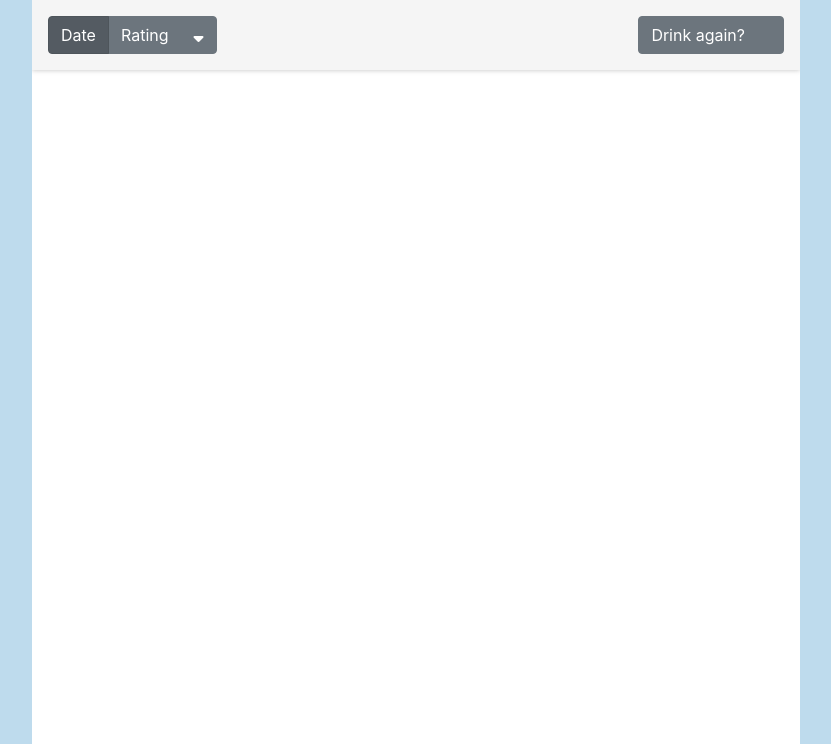
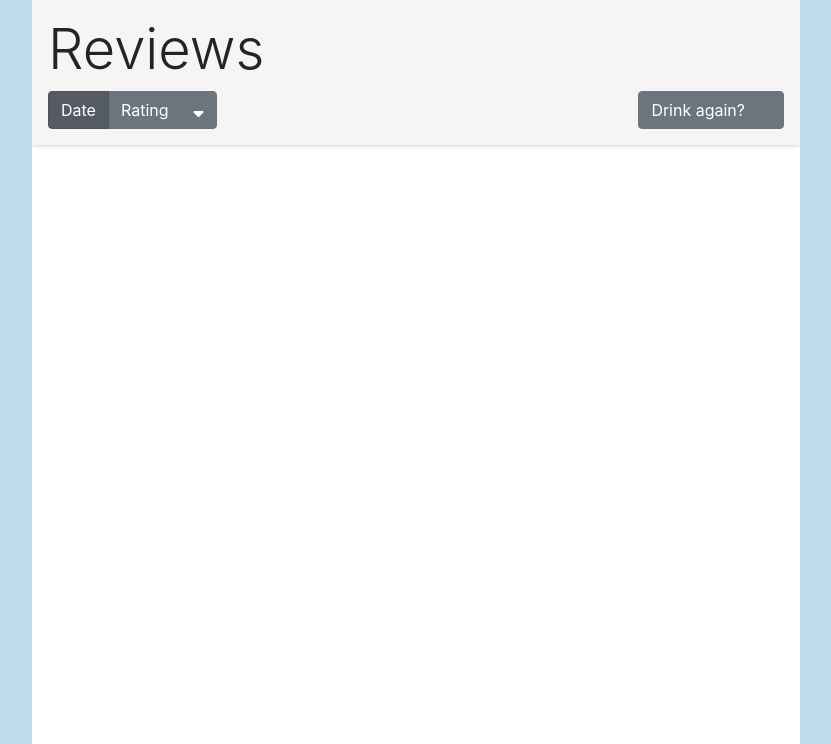
Before and after one commit to AndrewCasta/wine.io, a Flask app: page /reviews in a window 1280 px wide. Shown: the part 56-800 px from the top of the page, without its empty margins (224-1055 px from the left). Run offline with Flask 2, Linux system fonts and the light colour scheme; data that the repository does not hold is empty; some libraries are stand-ins or nearby versions.

Commit message:
section header add

```diff
--- a/static/css/style.css
+++ b/static/css/style.css
@@ -136,11 +136,15 @@ Reviews
   overflow-y: auto;
 }
 
-/* Review butuon bar */
-.review-bar {
+/* review header */
+.reviews-header {
   background: var(--main-grey);
   padding: 1rem;
   box-shadow: var(--shadow-light);
+}
+
+/* Review butuon bar */
+.review-bar {
   display: flex;
   justify-content: space-between;
 }
--- a/templates/add.html
+++ b/templates/add.html
@@ -9,6 +9,7 @@ add
 {% block body %}
 <main>
   <section class="review-container">
+    <h1 class="display-4">Add</h1>
     <!-- Form -->
     <form class="add-form" action="/add" method="POST" enctype="multipart/form-data">
       <!-- exit button -->
--- a/templates/reviews.html
+++ b/templates/reviews.html
@@ -10,6 +10,9 @@ Reviews
 {% block body %}
 <main class="reviews-main">
   <section class="reviews">
+    <!-- review header -->
+    <header class="reviews-header">
+      <h1 class="display-4">Reviews</h1>
       <!-- Sort/Filter bar -->
       <div class="review-bar">
         <!-- Sort/Order -->
@@ -23,6 +26,8 @@ Reviews
           Drink again?<i class="fas fa-check hide-hidden"></i>
         </button>
       </div>
+    </header>
+
     <!-- Reviews load here -->
     <div id="reviews-html"></div>
     <!-- Review -->
```
Lines whose indentation alone changed are shown as unchanged.
